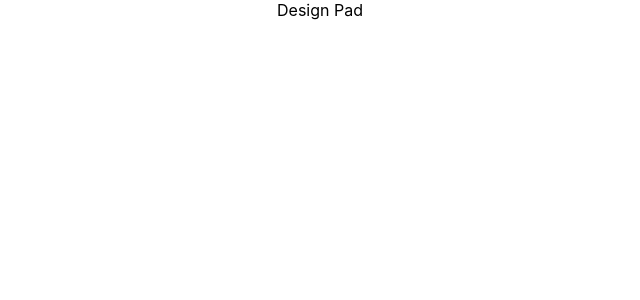
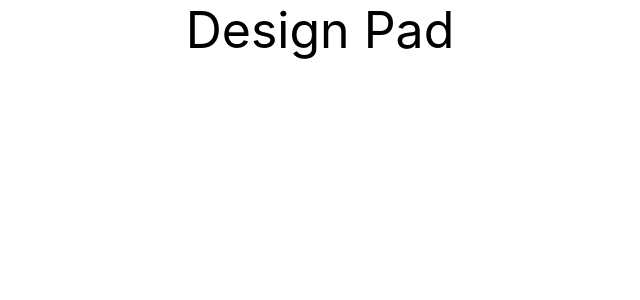
Before and after one commit to 464squad/design-pad, a React (Create React App) app: page / in a window 1280 px wide. Shown: the top 300 px of the page, without its empty margins (320-960 px from the left). Built offline with nearby package versions, Linux system fonts and the light colour scheme.

Commit message:
Align header to center, while thinking of the structure of the boxes

```diff
--- a/src/Components/DesignContainer/DesignContainer.css
+++ b/src/Components/DesignContainer/DesignContainer.css
@@ -0,0 +1,9 @@
+.DesignContainer__header {
+  font-size: 50px;
+  font-weight: 500px;
+}
+
+.DesignContainer__container {
+  display: flex;
+  justify-content: center;
+}
--- a/src/Components/DesignContainer/DesignContainer.js
+++ b/src/Components/DesignContainer/DesignContainer.js
@@ -1,4 +1,5 @@
 import React, { Component } from 'react';
+import './DesignContainer.css';
 
 class DesignContainer extends Component {
   constructor(props) {
@@ -8,8 +9,8 @@ class DesignContainer extends Component {
 
   render() {
     return (
-      <div>
-        <header>Design Pad</header>
+      <div className='DesignContainer__container'>
+        <header className='DesignContainer__header'>Design Pad</header>
       </div>
     );
   }
```
